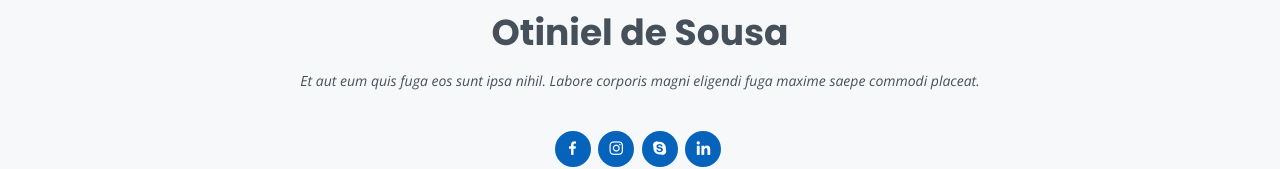
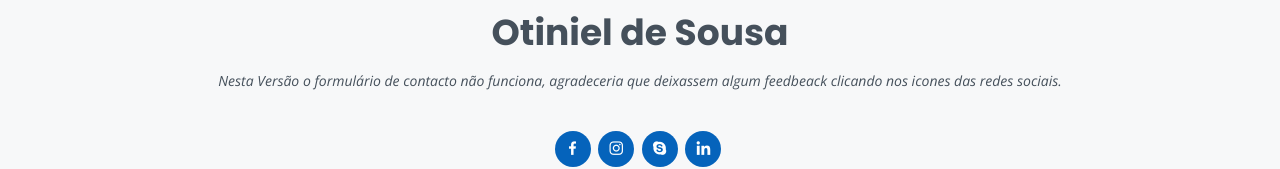
Before and after one commit to Otiniel02/Meuperfil, a plain HTML site: page index.html in a window 1280 px wide. Shown: the part 6809-6978 px from the top of the page. Drawn offline with nearby package versions, Linux system fonts and the light colour scheme.

Commit message:
Fiz alteração

```diff
--- a/index.html
+++ b/index.html
@@ -646,7 +646,7 @@
   <footer id="footer">
     <div class="container">
       <h3>Otiniel de Sousa</h3>
-      <p>Et aut eum quis fuga eos sunt ipsa nihil. Labore corporis magni eligendi fuga maxime saepe commodi placeat.</p>
+      <p>Nesta Versão o formulário de contacto não funciona, agradeceria que deixassem algum feedbeack clicando nos icones das redes sociais.</p>
       <div class="social-links">
         <a href="#" class="facebook"><i class="bx bxl-facebook"></i></a>
         <a href="#" class="instagram"><i class="bx bxl-instagram"></i></a>
```
